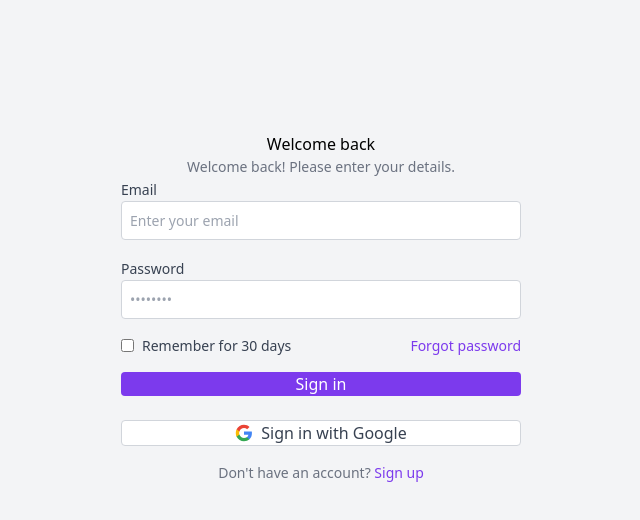
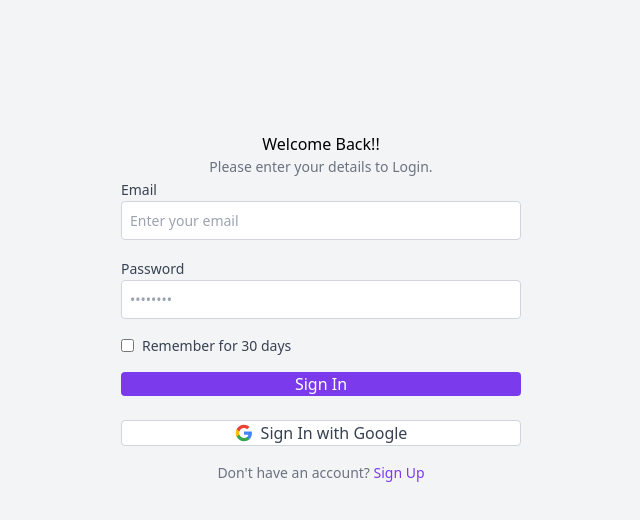
Before and after one commit to upaaman/authApp, a React (Vite) app: page /login in a window 1280 px wide. Shown: the top 520 px of the page, without its empty margins (319-959 px from the left). Built offline with nearby package versions, Linux system fonts and the light colour scheme.

Commit message:
added the functionality of login and success

```diff
--- a/package.json
+++ b/package.json
@@ -11,9 +11,11 @@
   },
   "dependencies": {
     "@reduxjs/toolkit": "^2.2.7",
+    "@supabase/supabase-js": "^2.45.4",
     "react": "^18.3.1",
     "react-dom": "^18.3.1",
-    "react-redux": "^9.1.2"
+    "react-redux": "^9.1.2",
+    "react-router-dom": "^6.26.2"
   },
   "devDependencies": {
     "@eslint/js": "^9.9.0",
--- a/src/App.jsx
+++ b/src/App.jsx
@@ -1,10 +1,19 @@
 import React from 'react'
-import SignupForm from './components/SignupForm/SignupForm'
+
+import { Route, Routes } from 'react-router-dom'
+import Signup from './pages/Signup'
+import Login from './pages/Login'
+import Success from './pages/Success'
 
 const App = () => {
   return (
     <div >
-      <SignupForm/>
+      <Routes>
+        <Route path='/' element={<Signup/>} />
+        <Route path='/login' element={<Login/>} />
+        <Route path='/success' element={<Success/>} />
+
+      </Routes>
     </div>
   )
 }
--- /dev/null
+++ b/src/components/LoginForm.jsx
@@ -0,0 +1,82 @@
+import React, { useState } from 'react'
+import "./SignupForm.css"
+import { useDispatch } from 'react-redux';
+import { supabase } from '../supaBase/Client';
+import { useNavigate } from 'react-router-dom';
+
+
+
+const LoginForm = () => {
+    const navigate = useNavigate();
+    const [email, setEmail] = useState("");
+    const [password, setPassword] = useState("");
+
+    const handleFormSubmit = async (e) => {
+        e.preventDefault();
+
+        try {
+            const { data, error } = await supabase.auth.signInWithPassword({
+                email,
+                password,
+            })
+
+            if (error) throw error
+            console.log("Hii i am logged in")
+            navigate('/success')
+        } catch (error) {
+            alert(error)
+        }
+    }
+    return (
+        <div className='main'>
+            <div className="container">
+                <div className="form-container">
+                    <div className="form-content">
+                        <h1>Welcome Back!!</h1>
+                        <p>Please enter your details to Login.</p>
+                        <form onSubmit={handleFormSubmit}>
+
+                            <div>
+                                <label htmlFor="email">Email</label>
+                                <input
+                                    type="email"
+                                    id="email"
+                                    placeholder="Enter your email"
+                                    required
+                                    onChange={(e) => setEmail(e.target.value)} />
+                            </div>
+                            <div>
+                                <label htmlFor="password">Password</label>
+                                <input
+                                    type="password"
+                                    id="password"
+                                    placeholder="••••••••"
+                                    required
+                                    onChange={(e) => setPassword(e.target.value)} />
+                            </div>
+                            <div className="remember-forgot">
+                                <div className="remember">
+                                    <input type="checkbox" id="remember" />
+                                    <label htmlFor="remember">Remember for 30 days</label>
+                                </div>
+                            </div>
+                            <button type="submit" className="sign-in">Sign In</button>
+                            <button type="button" className="google-sign-in">
+                                <svg className="google-icon" viewBox="0 0 24 24" xmlns="http://www.w3.org/2000/svg">
+                                    <path d="M22.56 12.25c0-.78-.07-1.53-.2-2.25H12v4.26h5.92c-.26 1.37-1.04 2.53-2.21 3.31v2.77h3.57c2.08-1.92 3.28-4.74 3.28-8.09z" fill="#4285F4" />
+                                    <path d="M12 23c2.97 0 5.46-.98 7.28-2.66l-3.57-2.77c-.98.66-2.23 1.06-3.71 1.06-2.86 0-5.29-1.93-6.16-4.53H2.18v2.84C3.99 20.53 7.7 23 12 23z" fill="#34A853" />
+                                    <path d="M5.84 14.09c-.22-.66-.35-1.36-.35-2.09s.13-1.43.35-2.09V7.07H2.18C1.43 8.55 1 10.22 1 12s.43 3.45 1.18 4.93l2.85-2.22.81-.62z" fill="#FBBC05" />
+                                    <path d="M12 5.38c1.62 0 3.06.56 4.21 1.64l3.15-3.15C17.45 2.09 14.97 1 12 1 7.7 1 3.99 3.47 2.18 7.07l3.66 2.84c.87-2.6 3.3-4.53 6.16-4.53z" fill="#EA4335" />
+                                </svg>
+                                Sign In with Google
+                            </button>
+                        </form>
+                        <p className="sign-up">Don't have an account? <a onClick={() => navigate("/")} href="#">Sign Up</a></p>
+                    </div>
+                </div>
+            </div>
+        </div>
+    )
+}
+
+export default LoginForm
--- a/src/components/SignupForm/SignUpForm.css
+++ b/src/components/SignUpForm.css
@@ -59,7 +59,8 @@ label {
 }
 
 input[type="email"],
-input[type="password"] {
+input[type="password"],
+input[type="text"] {
   width: 100%;
   padding: 0.5rem;
   border: 1px solid #d1d5db;
--- a/src/components/SignupForm/SignupForm.jsx
+++ b/src/components/SignupForm.jsx
@@ -1,30 +1,57 @@
 import React, { useState } from 'react'
 import "./SignupForm.css"
-import { useDispatch } from 'react-redux';
-import { signUpNewUser } from '../../redux/authSlice';
+
+import { supabase } from '../supaBase/Client';
+import { useNavigate } from 'react-router-dom';
+
 
 
 const SignupForm = () => {
-  const dispatch=useDispatch();
+  const navigate=useNavigate();
   const [email, setEmail] = useState("");
+  const [name, setName] = useState("");
   const [password, setPassword] = useState("");
 
-  const handleFormSubmit=(e)=>{
+  const handleFormSubmit = async (e) => {
     e.preventDefault();
-    let payload={
-      email,
-      password,
+console.log("handle submit is called")
+    try {
+      const { data, error } = await supabase.auth.signUp(
+        {
+          email,
+          password,
+          options: {
+            data: {
+              name,
+            }
+          }
+        }
+      )
+      if(error) throw error
+      alert("check your mail")
+    } catch (error) {
+      alert("error in signup")
     }
-    dispatch(signUpNewUser(payload))
+
+
   }
   return (
     <div className='main'>
       <div className="container">
         <div className="form-container">
           <div className="form-content">
-            <h1>Welcome back</h1>
-            <p>Welcome back! Please enter your details.</p>
+            <h1>SignUp</h1>
+            <p>Please enter your details to signup.</p>
             <form onSubmit={handleFormSubmit}>
+              <div>
+                <label htmlFor="name">Name</label>
+                <input
+                  type="text"
+                  id="text"
+                  placeholder="Enter your name"
+                  required
+                  onChange={(e) => setName(e.target.value)} />
+              </div>
               <div>
                 <label htmlFor="email">Email</label>
                 <input
@@ -48,9 +75,8 @@ const SignupForm = () => {
                   <input type="checkbox" id="remember" />
                   <label htmlFor="remember">Remember for 30 days</label>
                 </div>
-                <a href="#" className="forgot">Forgot password</a>
               </div>
-              <button type="submit" className="sign-in">Sign in</button>
+              <button type="submit" className="sign-in">Sign Up</button>
               <button type="button" className="google-sign-in">
                 <svg className="google-icon" viewBox="0 0 24 24" xmlns="http://www.w3.org/2000/svg">
                   <path d="M22.56 12.25c0-.78-.07-1.53-.2-2.25H12v4.26h5.92c-.26 1.37-1.04 2.53-2.21 3.31v2.77h3.57c2.08-1.92 3.28-4.74 3.28-8.09z" fill="#4285F4" />
@@ -58,10 +84,10 @@ const SignupForm = () => {
                   <path d="M5.84 14.09c-.22-.66-.35-1.36-.35-2.09s.13-1.43.35-2.09V7.07H2.18C1.43 8.55 1 10.22 1 12s.43 3.45 1.18 4.93l2.85-2.22.81-.62z" fill="#FBBC05" />
                   <path d="M12 5.38c1.62 0 3.06.56 4.21 1.64l3.15-3.15C17.45 2.09 14.97 1 12 1 7.7 1 3.99 3.47 2.18 7.07l3.66 2.84c.87-2.6 3.3-4.53 6.16-4.53z" fill="#EA4335" />
                 </svg>
-                Sign in with Google
+                Sign Up with Google
               </button>
             </form>
-            <p className="sign-up">Don't have an account? <a href="#">Sign up</a></p>
+            <p className="sign-up">Already have an account? <a onClick={()=>navigate("/login")} href="#">Sign In</a></p>
           </div>
         </div>
       </div>
--- a/src/main.jsx
+++ b/src/main.jsx
@@ -4,10 +4,13 @@ import App from './App.jsx'
 import './index.css'
 import { Provider } from 'react-redux'
 import store from './redux/store.jsx'
+import { BrowserRouter } from 'react-router-dom'
 
 createRoot(document.getElementById('root')).render(
     <Provider store={store}>
-    <App />
+        <BrowserRouter>
+            <App />
+        </BrowserRouter>
     </Provider>
 
 )
--- /dev/null
+++ b/src/pages/Login.jsx
@@ -0,0 +1,11 @@
+import React from 'react'
+import LoginForm from "../components/LoginForm"
+const Login = () => {
+  return (
+    <div>
+        <LoginForm/>
+    </div>
+  )
+}
+
+export default Login
--- /dev/null
+++ b/src/pages/Signup.jsx
@@ -0,0 +1,12 @@
+import React from 'react'
+import SignupForm from "./../components/SignupForm"
+const Signup = () => {
+  return (
+    <div>
+        <SignupForm/>
+
+    </div>
+  )
+}
+
+export default Signup
--- /dev/null
+++ b/src/pages/Success.jsx
@@ -0,0 +1,9 @@
+import React from 'react'
+
+const Success = () => {
+  return (
+    <div>Success</div>
+  )
+}
+
+export default Success
--- /dev/null
+++ b/src/supaBase/Client.jsx
@@ -0,0 +1,5 @@
+import { createClient } from '@supabase/supabase-js'
+
+const supabaseUrl = 'https://fvlugsheuknvirwmxinx.supabase.co'
+const supabaseKey = 'eyJhbGciOiJIUzI1NiIsInR5cCI6IkpXVCJ9.eyJpc3MiOiJzdXBhYmFzZSIsInJlZiI6ImZ2bHVnc2hldWtudmlyd214aW54Iiwicm9sZSI6ImFub24iLCJpYXQiOjE3MjY0NzM2MjUsImV4cCI6MjA0MjA0OTYyNX0.VsK7HssssuCnUoYkBkgDyjE1VQdLFphe1AImhQ0tpm0'
+export const supabase = createClient(supabaseUrl, supabaseKey)
```
Also changed, not shown: src/app/Login.jsx (deleted), src/app/Signup.jsx (deleted), 1 other file (tests, documents, lock files or other folders).
